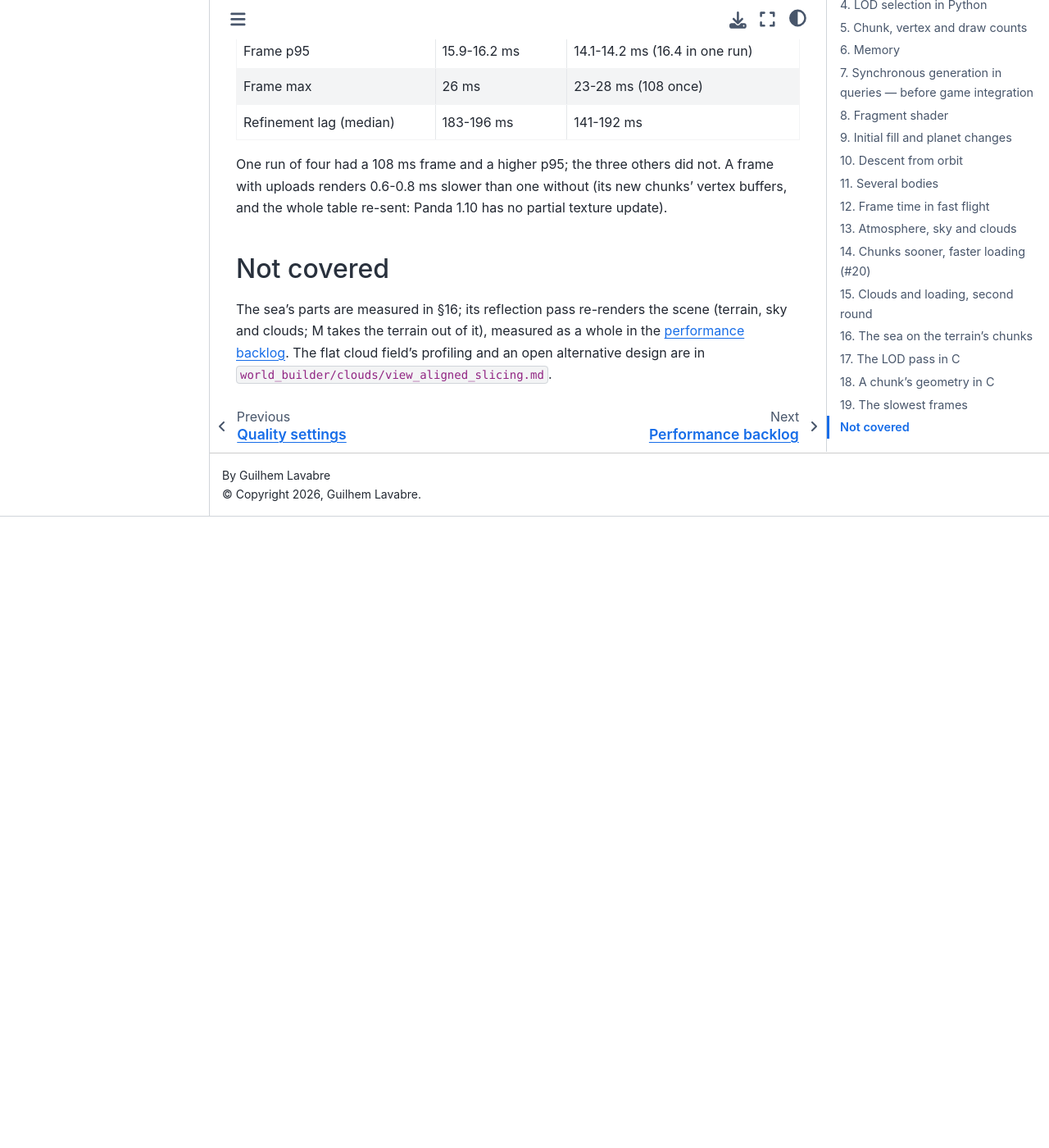
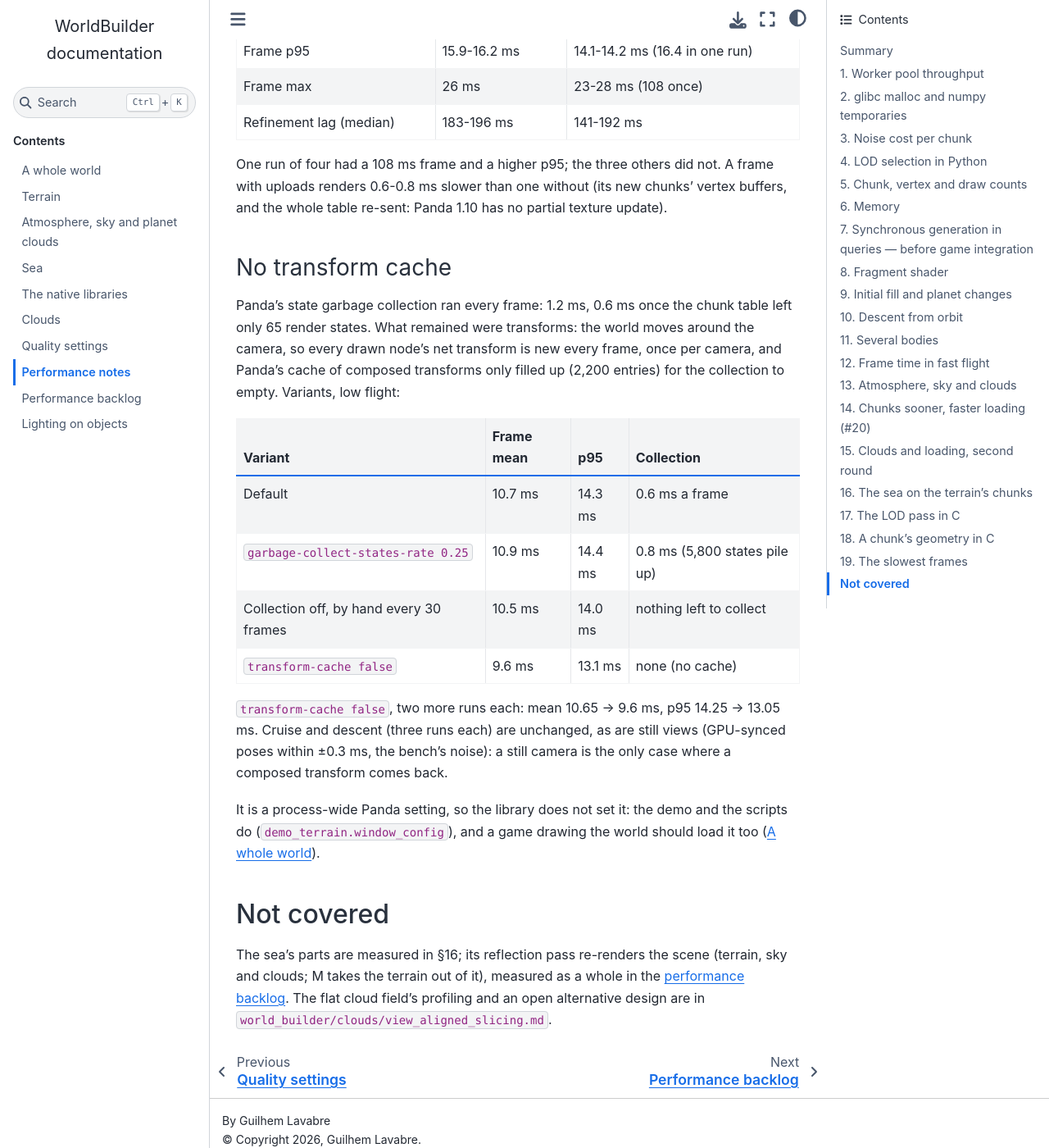
Before and after one commit to JoeDalton/WorldBuilder, a Sphinx documentation site: the page built from docs/source/performance.md, in a window 1280 px wide and 1400 px high, scrolled down 23614 px. Shown: the whole window at 82% size. Built offline with Sphinx 7.4.7 and the Sphinx Book theme 1.1.4, drawn with Linux system fonts in a browser that asks for light colours; pages that are not in the unit, such as notebooks, are missing from menus; before the commit the page ends 24244 px from its top, so only the background shows below that.

Commit message:
garbage collector optim

```diff
--- a/docs/source/performance.md
+++ b/docs/source/performance.md
@@ -871,6 +871,31 @@ not. A frame with uploads renders 0.6-0.8 ms slower than one without (its
 new chunks' vertex buffers, and the whole table re-sent: Panda 1.10 has no
 partial texture update).
 
+### No transform cache
+
+Panda's state garbage collection ran every frame: 1.2 ms, 0.6 ms once the
+chunk table left only 65 render states. What remained were transforms: the
+world moves around the camera, so every drawn node's net transform is new
+every frame, once per camera, and Panda's cache of composed transforms only
+filled up (2,200 entries) for the collection to empty. Variants, low
+flight:
+
+| Variant | Frame mean | p95 | Collection |
+|---|---|---|---|
+| Default | 10.7 ms | 14.3 ms | 0.6 ms a frame |
+| `garbage-collect-states-rate 0.25` | 10.9 ms | 14.4 ms | 0.8 ms (5,800 states pile up) |
+| Collection off, by hand every 30 frames | 10.5 ms | 14.0 ms | nothing left to collect |
+| `transform-cache false` | 9.6 ms | 13.1 ms | none (no cache) |
+
+`transform-cache false`, two more runs each: mean 10.65 → 9.6 ms, p95
+14.25 → 13.05 ms. Cruise and descent (three runs each) are unchanged, as
+are still views (GPU-synced poses within ±0.3 ms, the bench's noise): a
+still camera is the only case where a composed transform comes back.
+
+It is a process-wide Panda setting, so the library does not set it: the
+demo and the scripts do (`demo_terrain.window_config`), and a game drawing
+the world should load it too ([A whole world](world.md)).
+
 ## Not covered
 
 The sea's parts are measured in §16; its reflection pass re-renders the
```
Also changed, not shown: CHANGELOG.md (+5 -0 lines), docs/source/world.md (+7 -0 lines), 1 other file.
